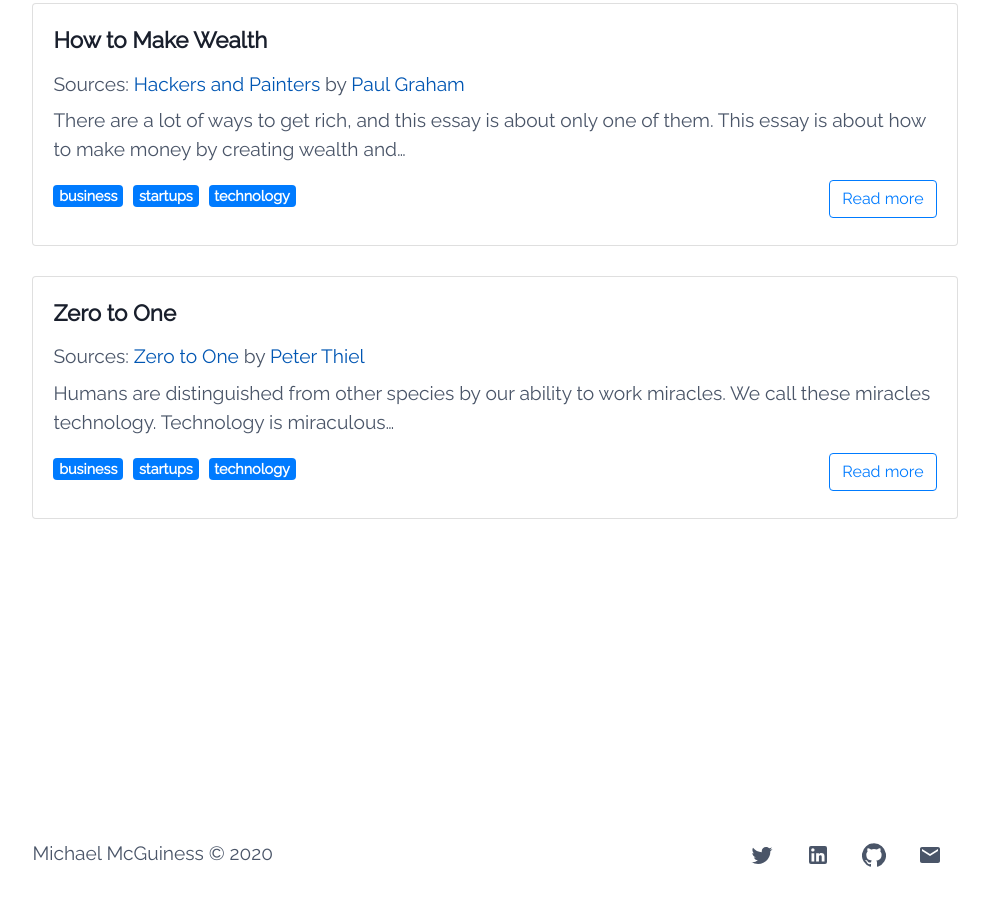
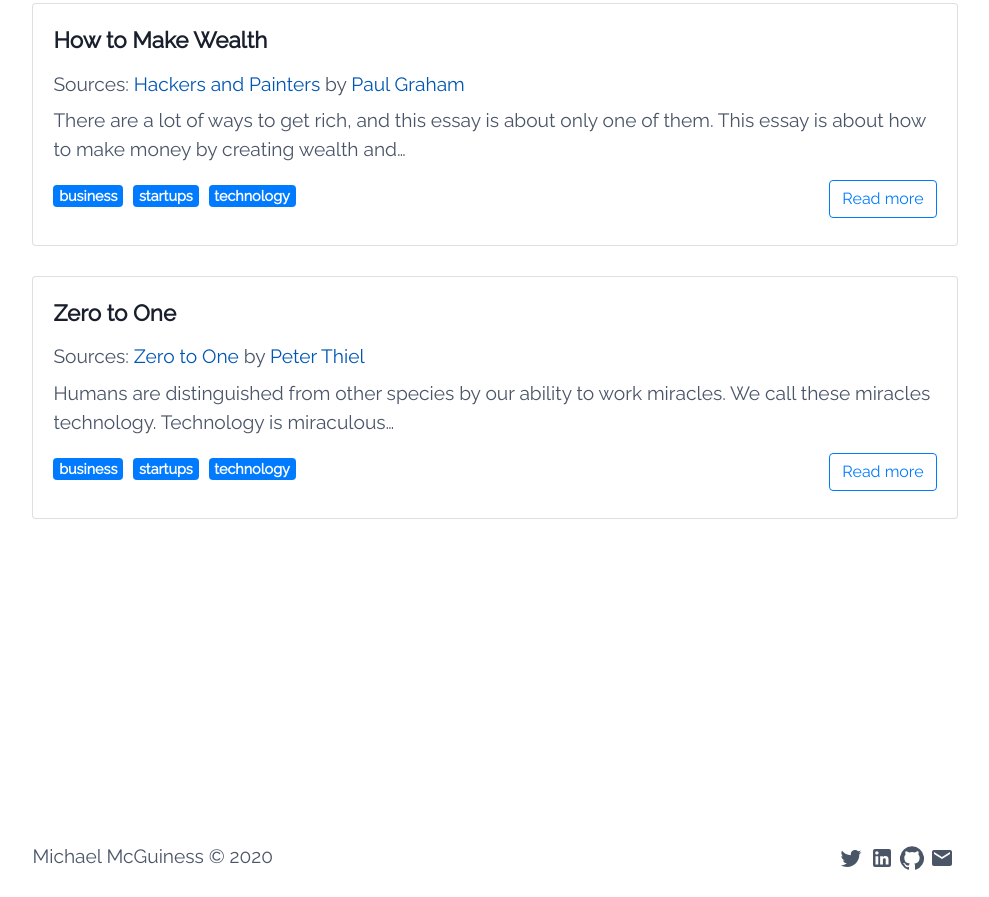
Before and after one commit to michaelmcguiness/personal-website-gatsby, a Gatsby site: page / in a window 1280 px wide. Shown: the part 469-1366 px from the top of the page, without its empty margins (145-1134 px from the left). Built offline with nearby package versions, Linux system fonts and the light colour scheme; Gatsby itself is replaced by a stand-in of ours.

Commit message:
some styling changes to footer

```diff
--- a/src/components/layout.js
+++ b/src/components/layout.js
@@ -39,13 +39,19 @@
         <main>{children}</main>
         <footer style={footerStyles}>
           Michael McGuiness © {new Date().getFullYear()}
-          <div style={{ maxWidth: "400px" }}>
+          <div
+            style={{
+              maxWidth: "400px",
+              display: "flex",
+              justifyContent: "flex-end",
+            }}
+          >
             <Link
               target="_blank"
               href="https://twitter.com/m_mcguin"
               rel="noopener noreferrer"
               color="inherit"
-              style={{ margin: "1rem" }}
+              style={{ margin: "0.2rem" }}
             >
               <Twitter />
             </Link>
@@ -54,7 +60,7 @@
               href="https://www.linkedin.com/in/mmcguiness/"
               rel="noopener noreferrer"
               color="inherit"
-              style={{ margin: "1rem" }}
+              style={{ margin: "0.2rem" }}
             >
               <LinkedIn />
             </Link>
@@ -63,7 +69,7 @@
               href="https://github.com/michaelmcguiness"
               rel="noopener noreferrer"
               color="inherit"
-              style={{ margin: "1rem" }}
+              style={{ margin: "0.2rem" }}
             >
               <GitHub />
             </Link>
@@ -72,7 +78,7 @@
               target="_blank"
               rel="noopener noreferrer"
               color="inherit"
-              style={{ margin: "1rem" }}
+              style={{ margin: "0.2rem" }}
             >
               <Email />
             </Link>{" "}
```
